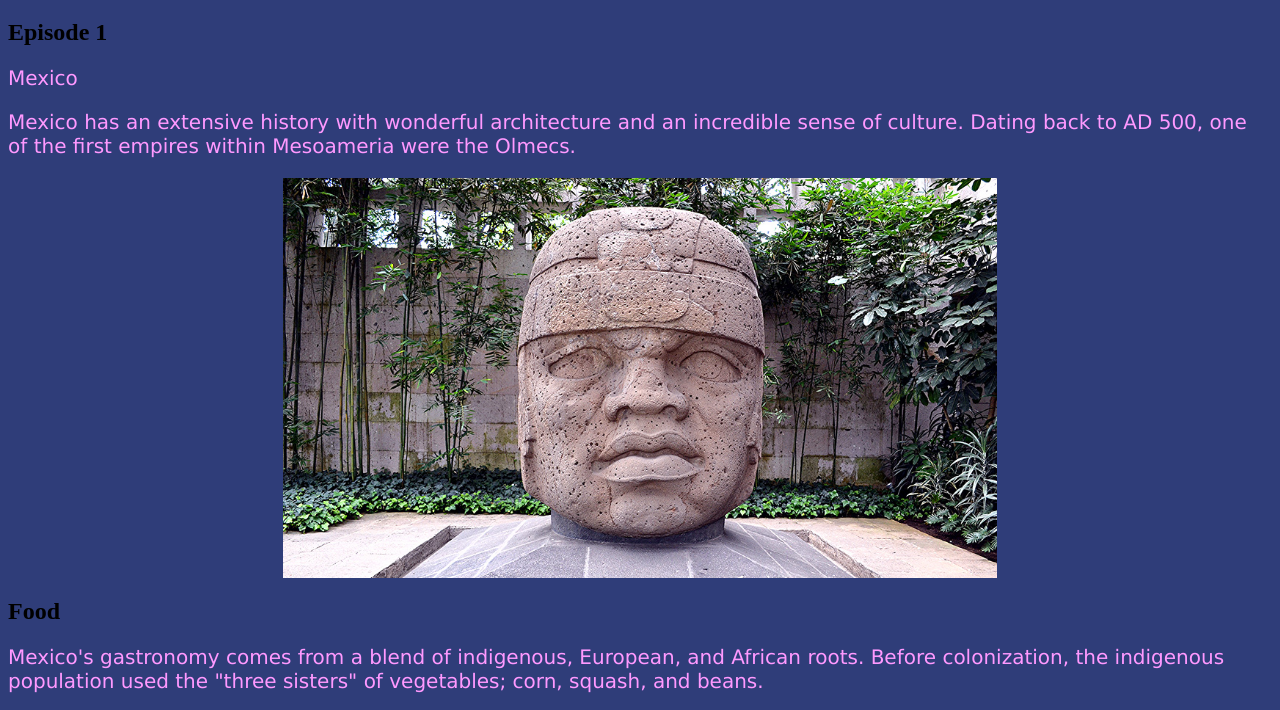
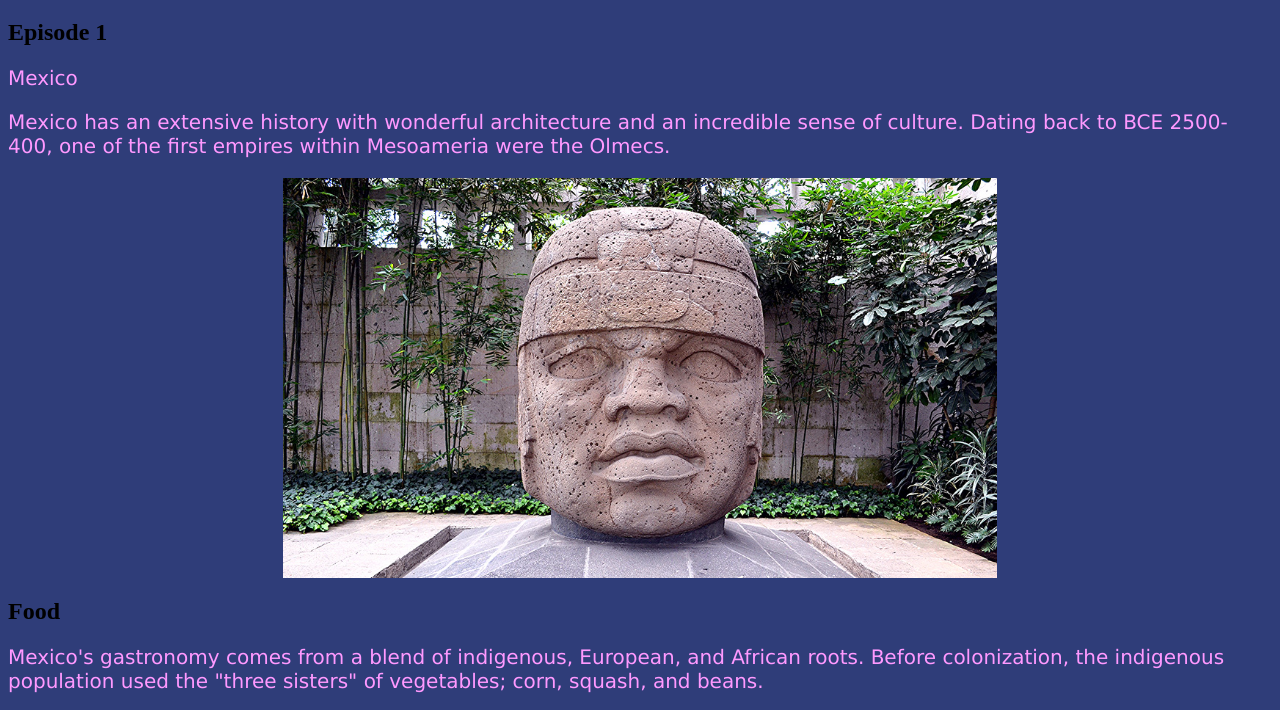
Before and after one commit to bryan-duran/reviewerblog, a plain HTML site: page index.html in a window 1280 px wide. Shown: the part 61-771 px from the top of the page. Drawn offline with Linux system fonts and the light colour scheme.

Commit message:
updated info

```diff
--- a/index.html
+++ b/index.html
@@ -12,7 +12,7 @@
     <p>Mexico</p>
     <p>
       Mexico has an extensive history with wonderful architecture and an
-      incredible sense of culture. Dating back to AD 500, one of the first
+      incredible sense of culture. Dating back to BCE 2500-400, one of the first
       empires within Mesoameria were the Olmecs.
     </p>
     <div class="imgcontainer">
```
